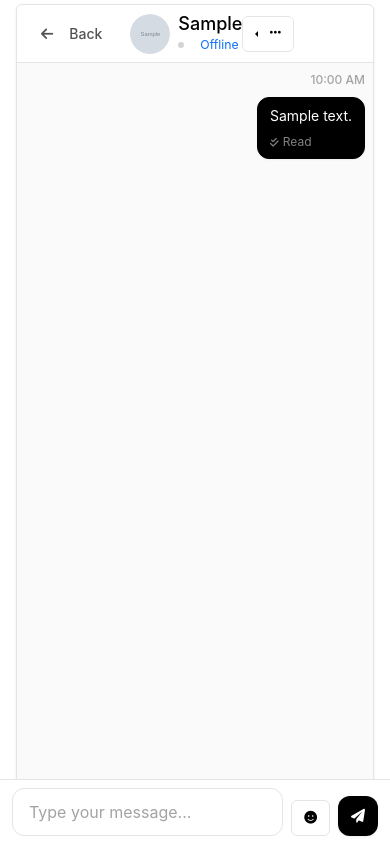
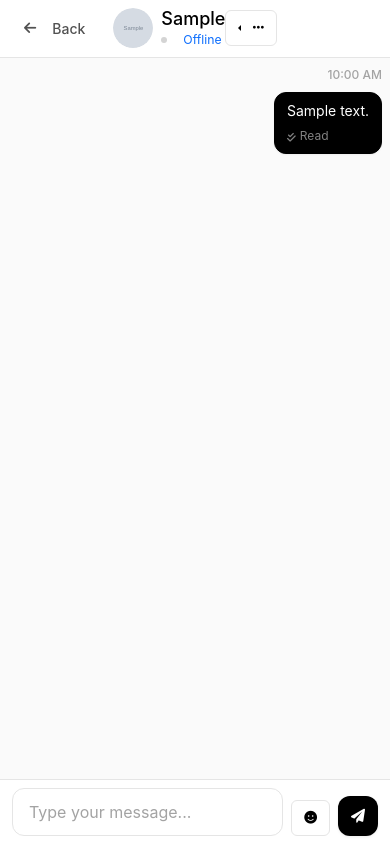
Before and after one commit to jhwhangug3/xch, a Flask app: page /chat/1 in a window 390 px wide. Run offline with Flask 3, Linux system fonts and the light colour scheme; a user stored in the database is signed in; tables that the repository leaves empty hold one stand-in row (values such as "Sample post"); grey boxes marked "Sample" are stand-in pictures; data that the repository does not hold is empty; some libraries are stand-ins or nearby versions.

Commit message:
Update main.css

```diff
--- a/static/css/main.css
+++ b/static/css/main.css
@@ -288,14 +288,15 @@ p {
 .navbar-meow .panel .link:hover { background: var(--gray-50); }
 .chat-container {
     background: var(--white);
-    border-radius: var(--radius-xl);
-    border: 1px solid var(--border);
-    height: 90vh;
-    margin-top: 2vh;
+    border-radius: 0;
+    border: none;
+    height: 100vh;
+    height: 100dvh;
+    margin-top: 0;
     display: flex;
     flex-direction: column;
     overflow: hidden;
-    box-shadow: var(--shadow-sm);
+    box-shadow: none;
 }
 
 /* Chat Header - Modern & Clean */
@@ -304,13 +305,13 @@ p {
     color: var(--black);
     padding: calc(var(--space-4) + env(safe-area-inset-top)) var(--space-5) var(--space-4) var(--space-5);
     border-bottom: 1px solid var(--border);
-    border-radius: var(--radius-xl) var(--radius-xl) 0 0;
+    border-radius: 0;
     display: flex;
     align-items: center;
     justify-content: space-between;
     position: sticky;
     top: 0;
-    z-index: 50;
+    z-index: 1001;
 }
 
 .chat-header .user-info {
@@ -455,11 +456,12 @@ p {
     padding-bottom: calc(var(--space-4) + env(safe-area-inset-bottom));
     background: var(--white);
     border-top: 1px solid var(--border);
+    border-radius: 0;
     position: fixed;
     left: 0;
     right: 0;
     bottom: 0;
-    z-index: 100;
+    z-index: 1002;
 }
 
 .chat-input form {
@@ -856,14 +858,24 @@ p {
     }
 
     .chat-container {
-        height: 95vh;
-        margin-top: 1vh;
-        border-radius: var(--radius-lg);
+        height: 100vh;
+        height: 100dvh;
+        margin-top: 0;
+        border-radius: 0;
+        position: fixed;
+        top: 0;
+        left: 0;
+        right: 0;
+        bottom: 0;
+        z-index: 1000;
     }
 
     .chat-header {
-        padding: var(--space-3) var(--space-4);
-        border-radius: var(--radius-lg) var(--radius-lg) 0 0;
+        padding: calc(var(--space-3) + env(safe-area-inset-top)) var(--space-4) var(--space-3) var(--space-4);
+        border-radius: 0;
+        position: sticky;
+        top: 0;
+        z-index: 1001;
     }
 
     .chat-messages {
@@ -872,6 +884,9 @@ p {
 
     .chat-input {
         padding: var(--space-3) var(--space-4);
+        padding-bottom: calc(var(--space-3) + env(safe-area-inset-bottom));
+        border-radius: 0;
+        z-index: 1002;
     }
 
     .dashboard-container {
@@ -937,9 +952,16 @@ p {
     }
 
     .chat-container {
-        height: 98vh;
-        margin-top: 0.5vh;
-        border-radius: var(--radius-md);
+        height: 100vh;
+        height: 100dvh;
+        margin-top: 0;
+        border-radius: 0;
+        position: fixed;
+        top: 0;
+        left: 0;
+        right: 0;
+        bottom: 0;
+        z-index: 1000;
     }
 
     .chat-header {
```
